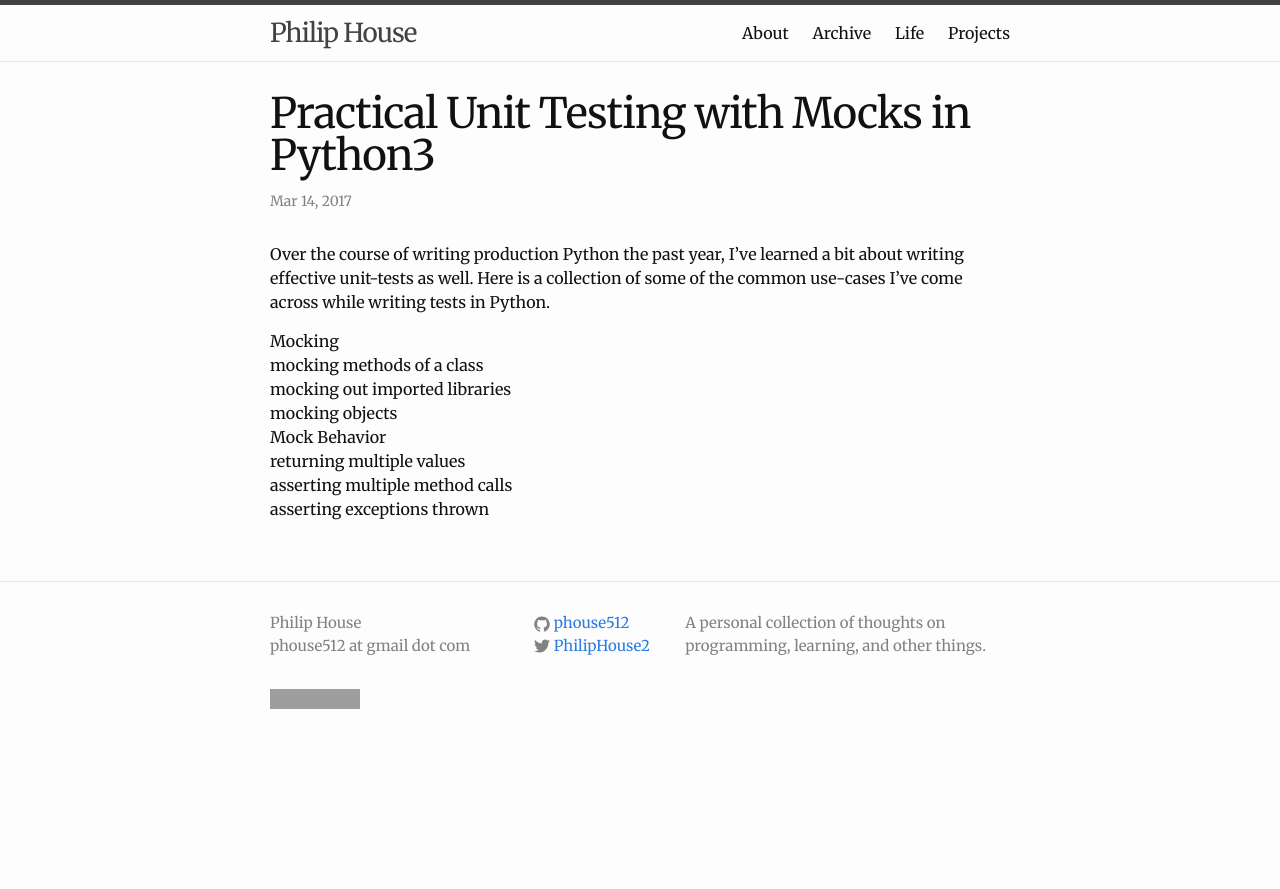
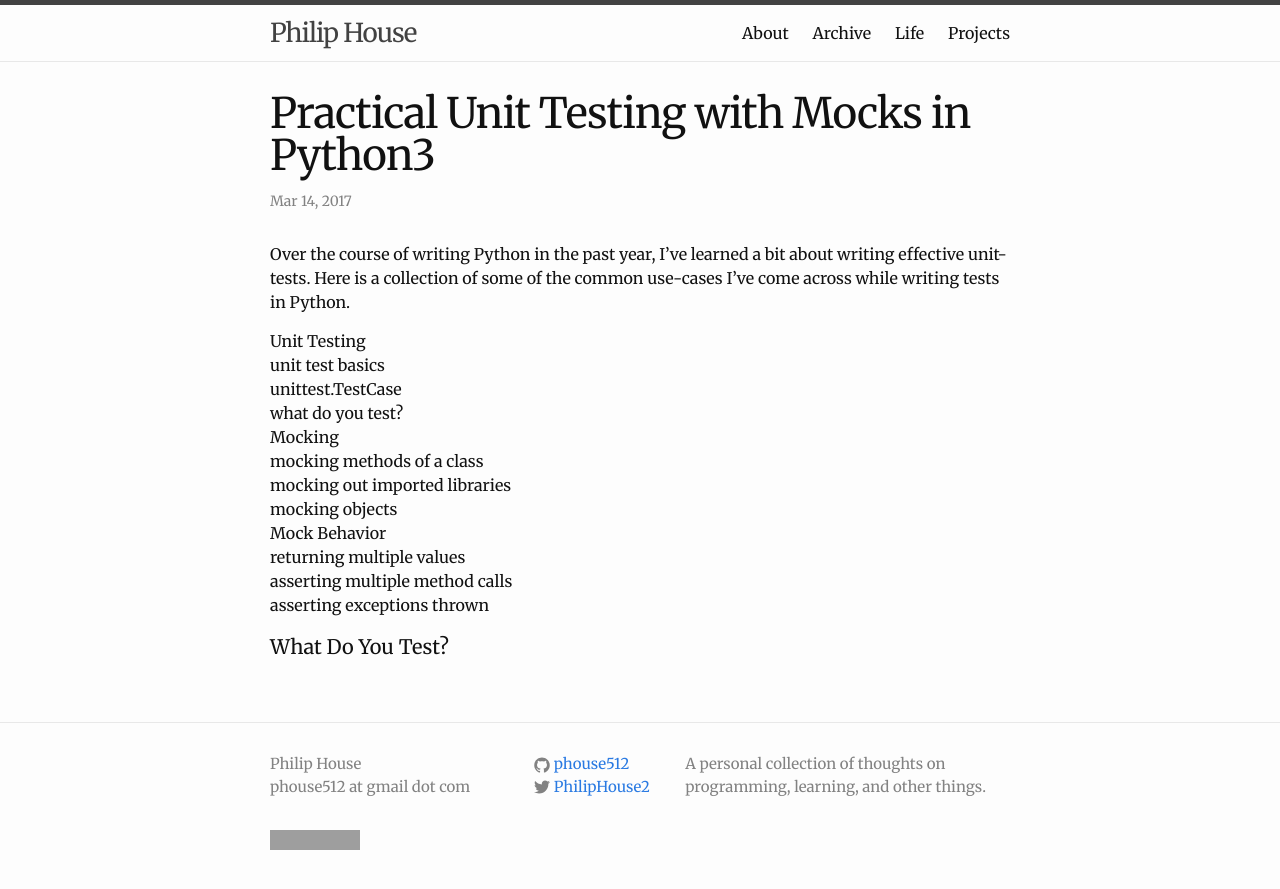
Before and after one commit to phouse512/blog, a Jekyll site: the page built from _posts/2017-03-14-practical-unit-testing-mocks-python-3.markdown, in a window 1280 px wide. Shown: the top 889 px of the page. Built offline with Jekyll 4.4.1, drawn with Linux system fonts in a browser that asks for light colours; a script that is not in the unit is left out; comment, search, counter and statistics services are not loaded; grey boxes are pictures that could not be loaded.

Commit message:
more progress

```diff
--- a/_posts/2017-03-14-practical-unit-testing-mocks-python-3.markdown
+++ b/_posts/2017-03-14-practical-unit-testing-mocks-python-3.markdown
@@ -6,9 +6,14 @@ categories: python
 comments: true
 ---
 
-Over the course of writing production Python the past year, I've learned a bit
-about writing effective unit-tests as well. Here is a collection of some of the
+Over the course of writing Python in the past year, I've learned a bit
+about writing effective unit-tests. Here is a collection of some of the
 common use-cases I've come across while writing tests in Python.
+
+Unit Testing
+: unit test basics
+: unittest.TestCase
+: what do you test?
 
 Mocking
 : mocking methods of a class
@@ -19,3 +24,7 @@ Mock Behavior
 : returning multiple values
 : asserting multiple method calls
 : asserting exceptions thrown
+
+
+
+#### What Do You Test? {#what_test}
```
